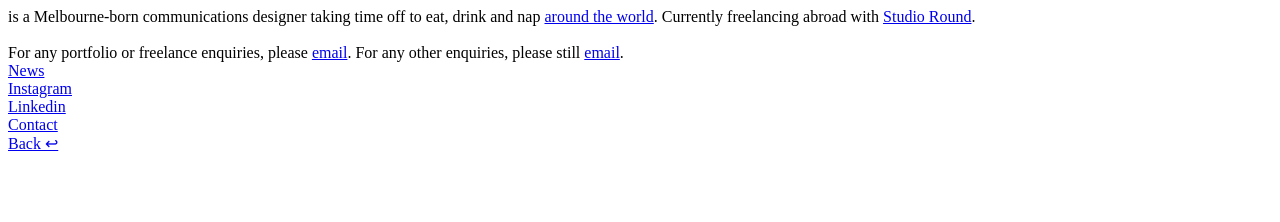
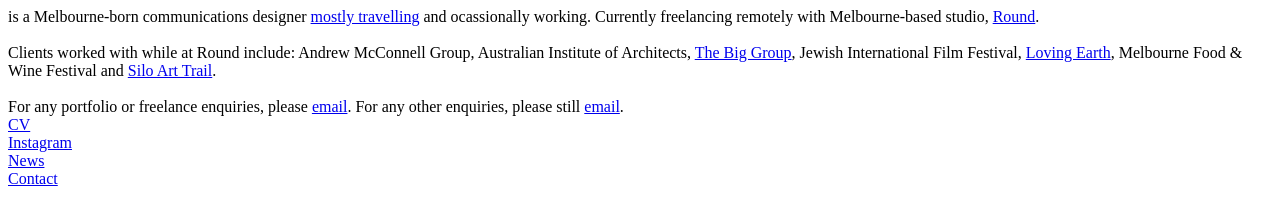
Before and after one commit to florenceltf/florenceltf, a Gatsby site: page /info in a window 1280 px wide. Built offline with nearby package versions, Linux system fonts and the light colour scheme; Gatsby itself is replaced by a stand-in of ours.

Commit message:
flos changes

```diff
--- a/src/layouts/index.css
+++ b/src/layouts/index.css
@@ -102,7 +102,8 @@
 }
 
 .Layout.inverted .Header a:hover, .Layout.inverted .Info a:hover{
-  border-bottom: 2px solid white;
+  color: transparent;
+    border-bottom: 2px solid white;
 }
 
 .Header a:visited, .Info a:visited{
--- a/src/pages/info.js
+++ b/src/pages/info.js
@@ -4,25 +4,21 @@
 export default function InfoPage() {
   return (
     <div className="Info">
-      <div className="left">is a Melbourne-born communications designer taking time off to eat, drink and nap <a href="http://holidaze.florenceltf.com/">around the world</a>. Currently freelancing abroad with <a href="https://www.round.com.au">Studio Round</a>.
+      <div className="left">is a Melbourne-born communications designer <a href="http://holidaze.florenceltf.com/">mostly travelling</a> and ocassionally working. Currently freelancing remotely with Melbourne-based studio, <a href="https://www.round.com.au">Round</a>.
+      <br></br><br></br>
+      Clients worked with while at Round include: Andrew McConnell Group, Australian Institute of Architects, <a href="http://www.thebiggroup.com.au/">The Big Group</a>, Jewish International Film Festival, <a href="https://lovingearth.co/">Loving Earth</a>, Melbourne Food & Wine Festival and <a href="http://siloarttrail.com/">Silo Art Trail</a>.
       <br></br><br></br>
       For any portfolio or freelance enquiries, please <a href="mailto:florenceltf@gmail.com">email</a>. For any other enquiries, please still <a href="mailto:florenceltf@gmail.com">email</a>.
     </div>
-
       <div className="right">
-        <a href="http://holidaze.florenceltf.com/">News</a>
+        <a href="https://www.linkedin.com/in/florenceltf">CV</a>
         <br></br>
         <a href="https://www.instagram.com/florenceltf">Instagram</a>
         <br></br>
-        <a href="https://www.linkedin.com/in/florenceltf">Linkedin</a>
+        <a href="http://holidaze.florenceltf.com/">News</a>
         <br></br>
         <a href="mailto:florenceltf@gmail.com">Contact</a>
         <br></br>
-      </div>
-      <div className="Back">
-      <Link to="/0">
-        Back &#8617;
-        </Link>
       </div>
     </div>
 
```
Also changed, not shown: package.json (+4 -3 lines), src/components/Header.js (deleted, +0 -9 lines), src/layouts/index.js (+6 -4 lines), src/gallery/FlorenceLTF_RickyandPinky_2.jpg (deleted), src/gallery/FlorenceLTF_SupernormalCanteen_4.jpg (added).
